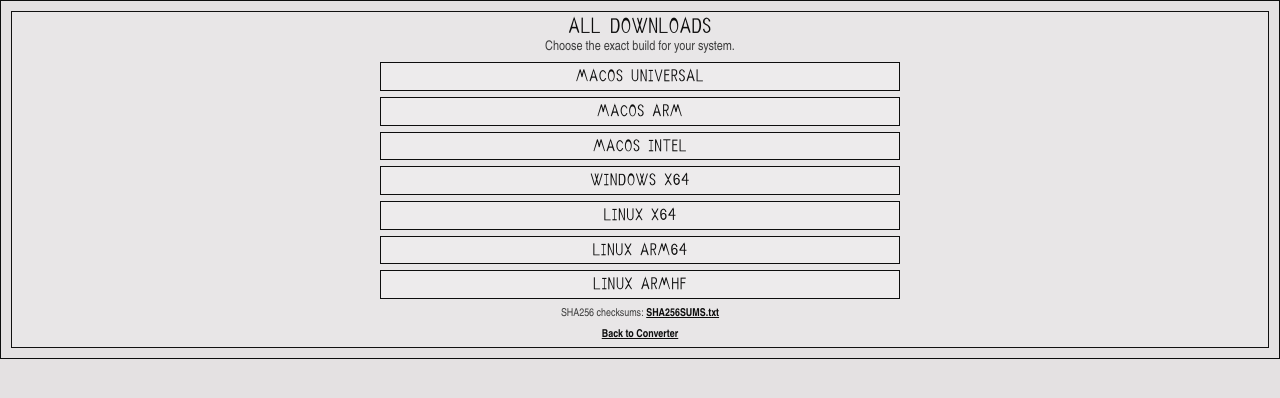
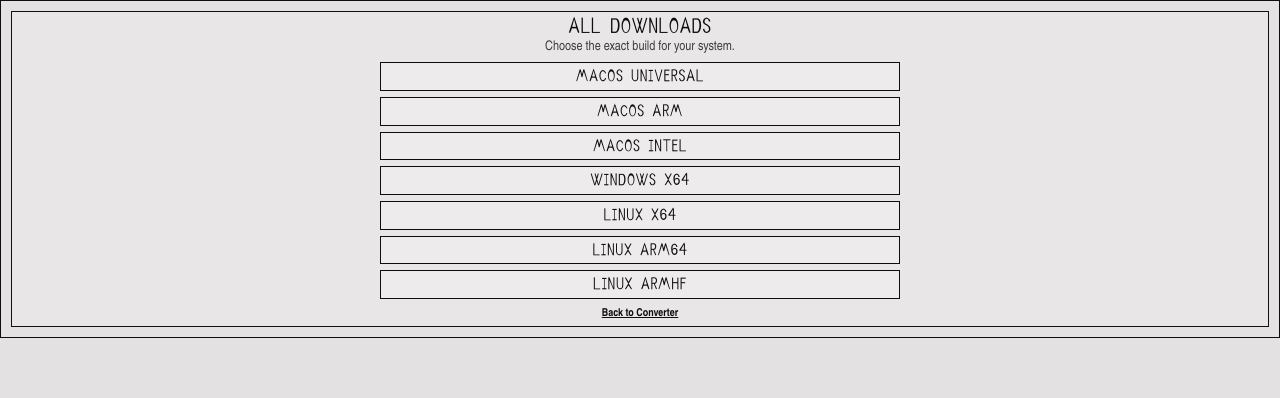
Before and after one commit to leonsomov/Geeky_Punks_file_converter_to_Erica_Synths, a website: page web/downloads/index.html in a window 1280 px wide. Drawn offline with Linux system fonts and the light colour scheme.

Commit message:
Remove checksum text from web download pages

```diff
--- a/web/downloads/index.html
+++ b/web/downloads/index.html
@@ -21,10 +21,6 @@
           <a class="btn btn-secondary" href="./Geeky-Punks-converter-linux-armhf-v1.0.11.zip" download>Linux ARMHF</a>
         </div>
         <p class="download-meta">
-          SHA256 checksums:
-          <a href="./SHA256SUMS.txt" download>SHA256SUMS.txt</a>
-        </p>
-        <p class="download-meta">
           <a href="../index.html">Back to Converter</a>
         </p>
       </section>
```
Also changed, not shown: web/index.html (+1 -1 lines).
